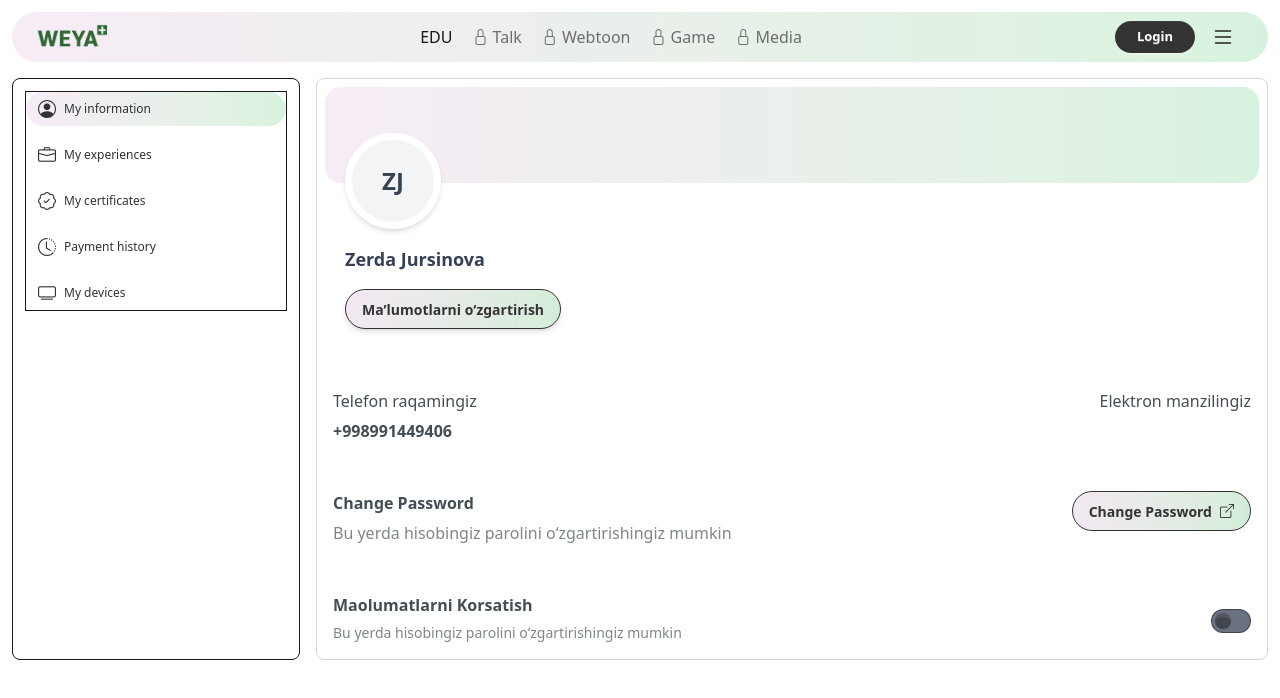
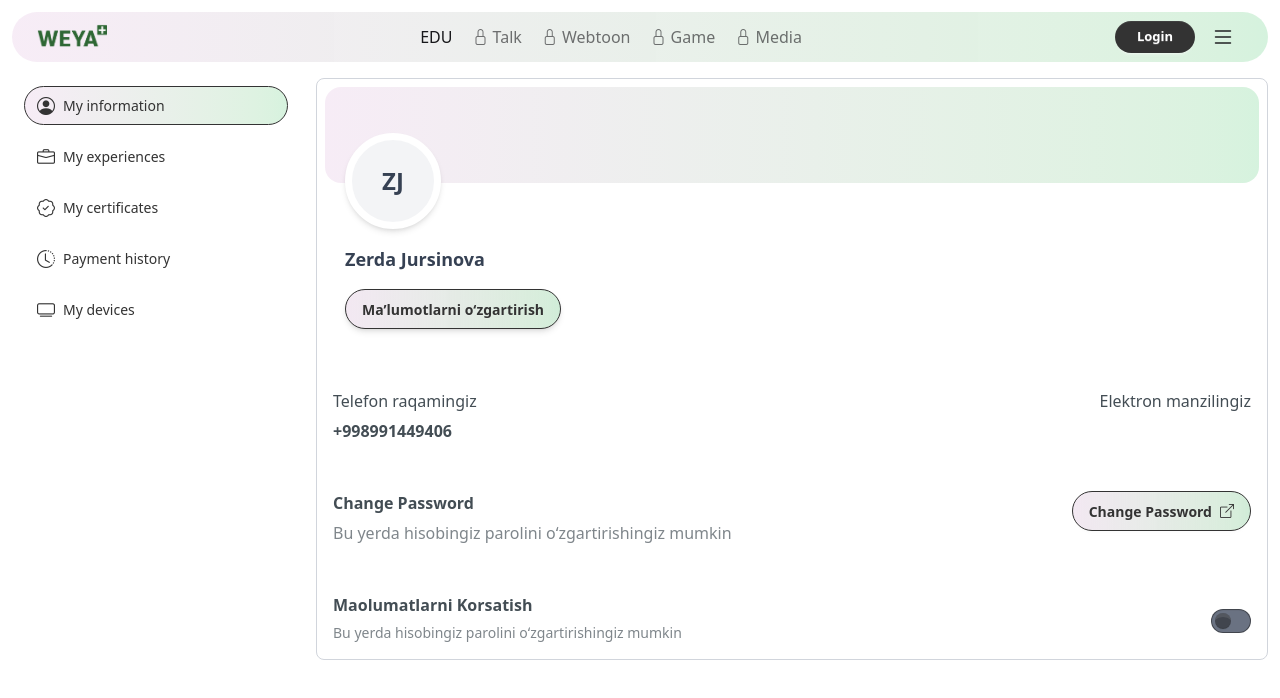
Before and after one commit to shahbozshirinboyev/weya-plus.uz, a React (Vite) app: page /my-profile in a window 1280 px wide. Shown: the top 698 px of the page. Built offline with nearby package versions, Linux system fonts and the light colour scheme.

Commit message:
My profile section ...

```diff
--- a/src/pages/MyProfile.jsx
+++ b/src/pages/MyProfile.jsx
@@ -33,17 +33,17 @@ function MyProfile() {
   return (
     <section className="container mx-auto flex px-3 mt-4 gap-4">
 
-      <div className="lg:w-72 bg-white lg:rounded-lg absolute lg:static bottom-0 left-0 w-[100%] border">
-        <ul className="flex justify-between lg:flex-col gap-3 m-3 lg:p-0 border">
+      <div className="md:w-72 md:bg-white md:rounded-lg absolute md:static bottom-0 left-0 w-[100%] bg-gray-200">
+        <ul className="flex justify-between md:flex-col gap-3 mx-3 my-2 md:p-0">
           {menus.map(({ to, icon, label }) => (
             <li key={to} className="w-full">
               <button
                 onClick={() => { setSelectMenu(to); }}
-                className={`w-full flex flex-col lg:flex-row justify-start items-center gap-2 px-1 lg:px-3 py-1 lg:py-2 rounded-lg lg:rounded-full text-[#333]
+                className={`w-full cursor-pointer hover:border flex flex-col md:flex-row border justify-start items-center gap-2 px-1 md:px-3 py-1 md:py-2 rounded-lg md:rounded-full text-[#333]
                 ${ selectMenu === to ? "bg-gradient-to-r from-[#eed9ed]/50 to-[#2ec05a]/20 border-[#333]" : "border-transparent" }`}
               >
                 <i className={`bi ${icon} text-lg flex justify-center items-center`} ></i>
-                <span className="text-[10px] md:text-[12px] text-nowrap">{label}</span>
+                <span className="text-[9px] md:text-[14px] text-nowrap">{label}</span>
               </button>
             </li>
           ))}
```
